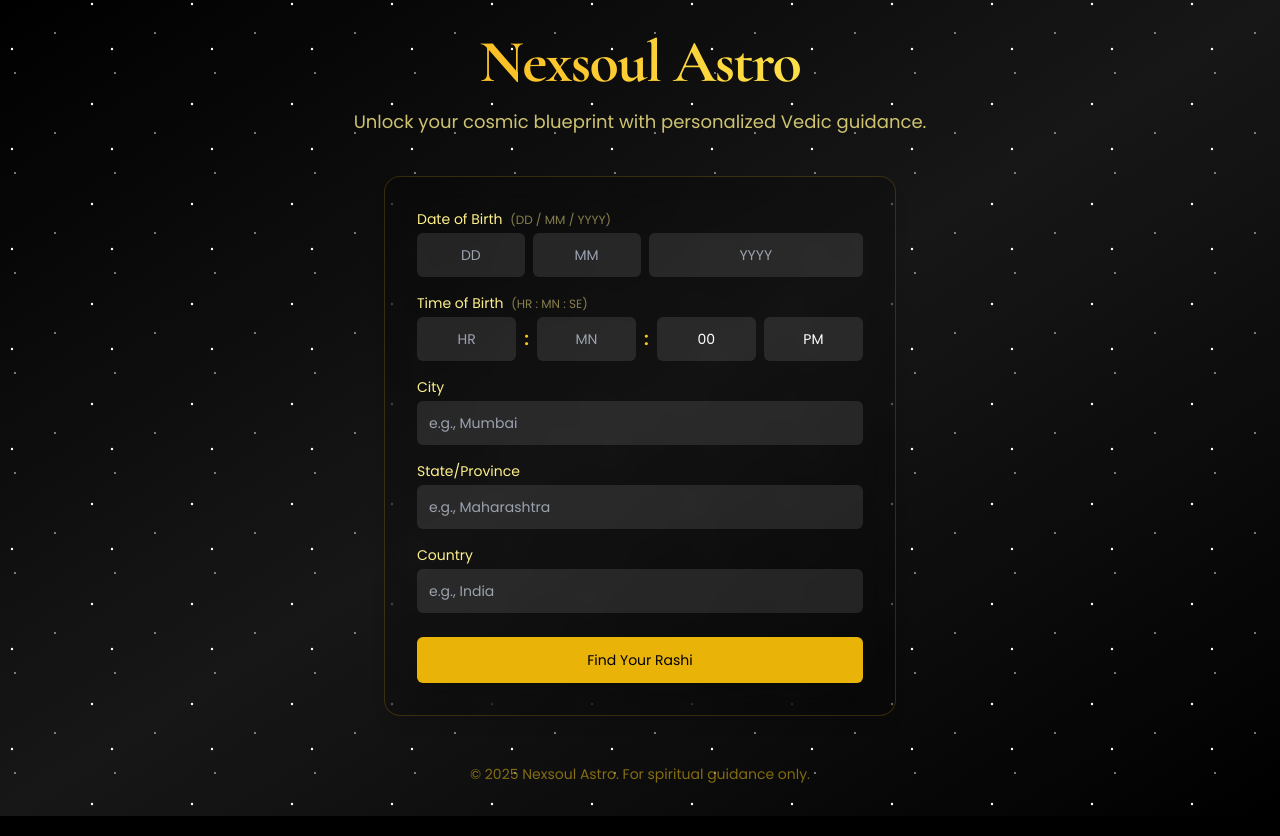
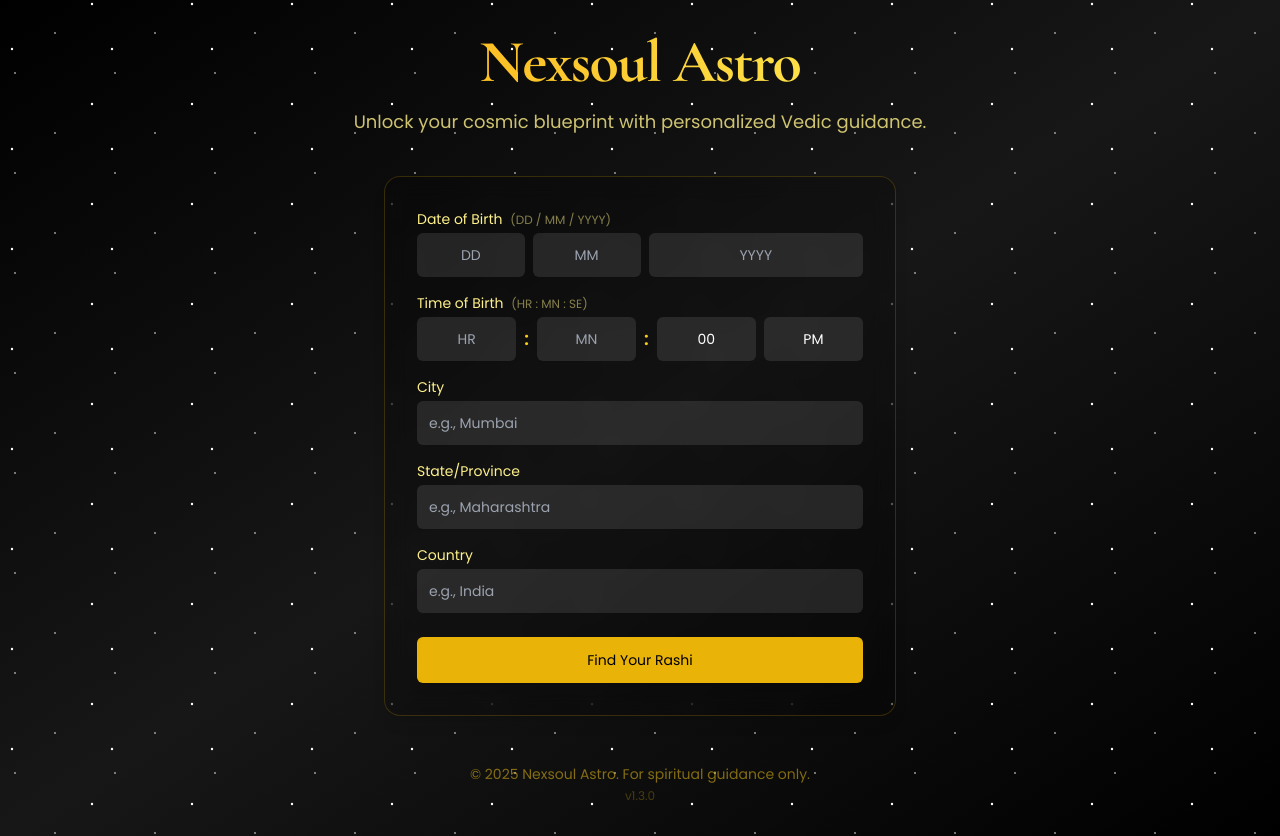
Before and after one commit to jdsrathod/nexsoul-astro, a React (Vite) app: page / in a window 1280 px wide. Built offline with nearby package versions, Linux system fonts and the light colour scheme; no server answers.

Commit message:
feat: Display app version in footer
Adds the application version (v1.3.0) to the footer of the `App.tsx` component. This provides users with immediate visibility of the current version they are using.

```diff
--- a/App.tsx
+++ b/App.tsx
@@ -95,8 +95,9 @@ const App: React.FC = () => {
                     )}
                 </div>
 
-                <footer className="mt-12 text-sm text-yellow-400/50">
+                <footer className="mt-12 text-sm text-yellow-400/50 flex flex-col items-center gap-1">
                     <p>&copy; {new Date().getFullYear()} Nexsoul Astro. For spiritual guidance only.</p>
+                    <p className="text-xs opacity-50">v1.3.0</p>
                 </footer>
             </main>
             <style>{`
--- a/package.json
+++ b/package.json
@@ -1,7 +1,7 @@
 {
   "name": "nexsoul-astro",
   "private": true,
-  "version": "1.1.0",
+  "version": "1.3.0",
   "type": "module",
   "description": "Spiritual intelligence app for Nexsoul® that calculates Vedic Moon Rashi and recommends personalized crystal bracelets using Gemini AI.",
   "scripts": {
```
